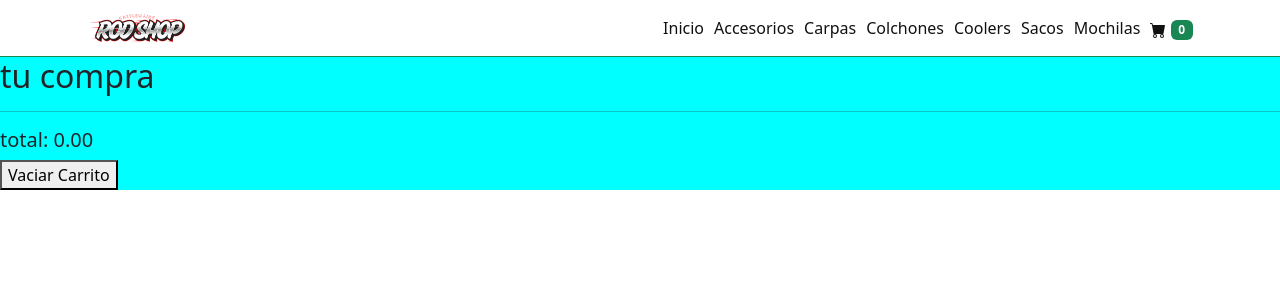
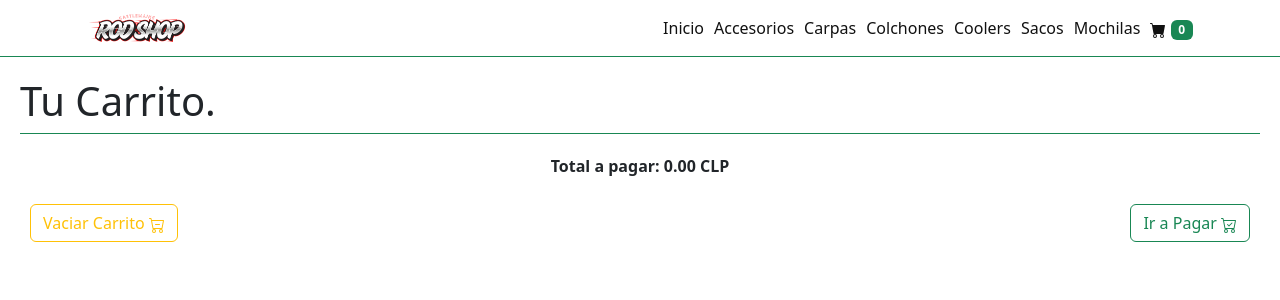
Before and after one commit to miguelrod2203/tienda-rod, a React (Create React App) app: page /cart in a window 1280 px wide. Shown: the top 300 px of the page. Built offline with nearby package versions, Linux system fonts and the light colour scheme.

Commit message:
avance en el carrito de compras

```diff
--- a/public/index.html
+++ b/public/index.html
@@ -14,6 +14,7 @@
     <link rel="manifest" href="%PUBLIC_URL%/manifest.json" />
 
     <title>ROD SHOP</title>
+
   </head>
   <body>
     <noscript>You need to enable JavaScript to run this app.</noscript>
--- a/src/components/Cart/Cart.css
+++ b/src/components/Cart/Cart.css
@@ -1,3 +1,30 @@
-.contenidoCarrito {
-    background-color: aqua;
+/* Estilos del carrito */
+.container-carrito{
+    padding: 20px;
+    width: 100%;
+    margin: auto;
 }
+
+.container-carrito .header-carrito{
+    margin-bottom: 10px;
+    border-bottom: 1px solid #198754;
+}
+.container-carrito .contenido-carrito .row {
+    margin-bottom: 10px;
+    text-align: center;
+}
+.container-carrito .contenido-carrito .imagen-carrito  {
+    text-align: center;
+}
+.container-carrito .contenido-carrito .imagen-carrito img {
+    width: 100px;
+    text-align: center;
+    border-radius: 10px;
+    box-shadow: 10px 10px 10px rgb(20, 18, 18, 0.3);
+}
+.container-carrito .contenido-carrito .eliminar-carrito a {
+    margin: 10px;
+}
+.container-carrito .footer-carrito {
+    padding: 10px;
+}
--- a/src/components/Cart/Cart.js
+++ b/src/components/Cart/Cart.js
@@ -1,33 +1,22 @@
 import { useContext } from 'react'
 import { CartContex } from '../../context/CartContext'
 import './Cart.css'
+import { CartConProductos } from './CartConProductos'
 
 
 
 export const Cart = () => {
 
-    const { cart, totalCompra, vaciarCarrito, eliminarDelCarrito } = useContext(CartContex)
+    const { cart } = useContext(CartContex)
+
+    if (cart.length === 0) {
+        <div>
+            <h2>Tu Carrito esta vacio.</h2>
+            <br/>
+        </div>
+    }
 
     return (
-        <div className='contenidoCarrito'>
-            <h2>tu compra</h2>
-            <hr/>
-
-            {
-                cart.map((producto) => (
-                    <div key={producto.id}>
-                        <h4>{producto.modelo}</h4>
-                        <img src={producto.imagen} alt={producto.modelo}/>
-                        <p>Precio: {producto.precio}</p>
-                        <p>Cantidad: {producto.cantidad}</p>
-                        <button onClick={() => eliminarDelCarrito(producto.id)} className='btn btn-primary'>eliminar</button>
-
-                    </div>
-                ))
-            }
-            <h5>total: {totalCompra().toFixed(2)}</h5>
-            <button onClick={vaciarCarrito}>Vaciar Carrito</button>
-
-        </div>
+        <CartConProductos />
     )
 }
--- /dev/null
+++ b/src/components/Cart/CartConProductos.js
@@ -0,0 +1,81 @@
+import { useContext } from 'react'
+import { CartContex } from '../../context/CartContext'
+import { Button } from 'react-bootstrap'
+import { BsCartDash, BsCartCheck, BsFillTrashFill } from "react-icons/bs";
+
+
+
+export const CartConProductos = () => {
+
+    const { cart, totalCompra, vaciarCarrito, eliminarDelCarrito } = useContext(CartContex)
+
+    return (
+        <div className='container-carrito'>
+
+            <div className="header-carrito">
+                <div className="row">
+                    <div className="col">
+                        <h1>
+                            Tu Carrito.
+                        </h1>
+                    </div>
+                </div>
+            </div>
+
+
+            <div className='contenido-carrito'>
+                <div className='contenedor-carrito'>
+
+                    {
+                        cart.map((producto) => (
+                            <div key={producto.id}>
+
+                                <div className="row">
+                                    <div className="col imagen-carrito">
+                                        <img src={producto.imagen} alt={producto.modelo}/>
+                                    </div>
+
+                                    <div className="col producto-carrito">
+                                        <p>
+                                            <b>{producto.modelo}</b><br/>
+                                            <b>Precio:</b> {producto.precio} CLP<br/>
+                                        </p>
+                                    </div>
+
+                                    <div className="col producto-carrito">
+                                        <p>
+                                            <b>Cantidad:</b> {producto.cantidad} <br/>
+                                            <b>Subtotal:</b> {producto.precio * producto.cantidad} CLP<br/>
+                                        </p>
+                                    </div>
+
+                                    <div className="col eliminar-carrito">
+                                        <Button onClick={() => eliminarDelCarrito(producto.id)} variant="outline-danger" className='float-end'>
+                                            <BsFillTrashFill />
+                                        </Button>
+                                    </div>
+
+                                </div>
+
+
+
+                                <hr></hr>
+                            </div>
+                        ))
+                    }
+                </div>
+
+                <div className="footer-carrito">
+                    <div className="row">
+                        <p><b id="total">Total a pagar: {totalCompra().toFixed(2)} CLP</b></p>
+                    </div>
+
+                    <Button onClick={vaciarCarrito} variant="outline-warning" className='float-start'>Vaciar Carrito <BsCartDash /></Button>
+                    <Button variant="outline-success" className='float-end'>Ir a Pagar <BsCartCheck /></Button>
+
+                </div>
+            </div>
+
+        </div>
+    )
+}
--- a/src/components/ItemDetailContainer/ItemDetailContainer.js
+++ b/src/components/ItemDetailContainer/ItemDetailContainer.js
@@ -14,6 +14,7 @@ export const ItemDetailContainer = () => {
     const { itemId } = useParams()
 
     useEffect(() =>{
+
         pedirItemPorId(itemId)
             .then((data) => {
                 setItem(data)
--- a/src/components/ItemListContainer/ItemListContainer.js
+++ b/src/components/ItemListContainer/ItemListContainer.js
@@ -14,6 +14,7 @@ export const ItemListContainer = ( ) => {
     const { categoriaId } = useParams()
 
     useEffect(() => {
+        setCargando( true )
 
         pedirDatos()
         .then((response) => {
@@ -37,7 +38,9 @@ export const ItemListContainer = ( ) => {
     return (
         <div className='contenedor' >
             {
-                cargando ? <Carga /> : <ItemList productos={productos} />
+                cargando
+                    ? <Carga />
+                    : <ItemList productos={productos} />
             }
         </div>
 
--- a/src/context/CartContext.js
+++ b/src/context/CartContext.js
@@ -1,12 +1,12 @@
-import { createContext, useState } from "react";
+import { createContext, useEffect, useState } from "react";
 
 export const CartContex = createContext()
 
-
+const init = JSON.parse(localStorage.getItem('cart')) || []
 
 export const CartProvider = ( { children } ) => {
 
-    const [cart, setCart] = useState([])
+    const [cart, setCart] = useState(init)
     console.log(cart)
 
     const agregarAlCarrito = (item) => {
@@ -28,15 +28,21 @@ export const CartProvider = ( { children } ) => {
         return cart.reduce((acc, producto) => acc + producto.cantidad * producto.precio, 0)
       }
 
+    // eliminar un producto
+    const eliminarDelCarrito = (id) => {
+        setCart( cart.filter((producto) => producto.id !== id))
+    }
+
     // vaciar todo el carrito
     const vaciarCarrito = () => {
         setCart([])
       }
 
-    // eliminar un producto
-    const eliminarDelCarrito = (id) => {
-        setCart( cart.filter((producto) => producto.id !== id))
-    }
+    useEffect(() => {
+      localStorage.setItem('cart', JSON.stringify(cart))
+    }, [cart])
+
+
 
     return (
         <CartContex.Provider value={{
```
